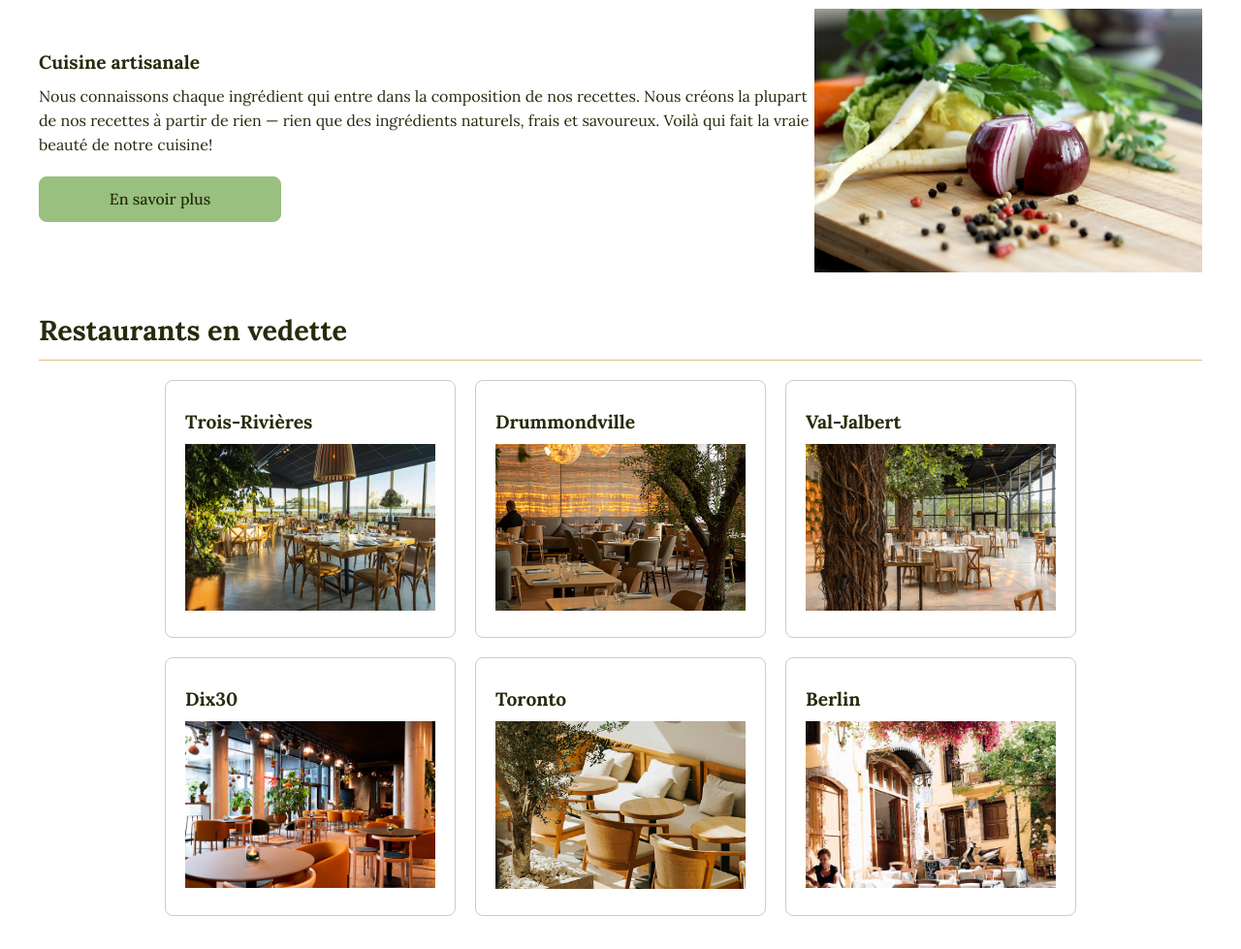
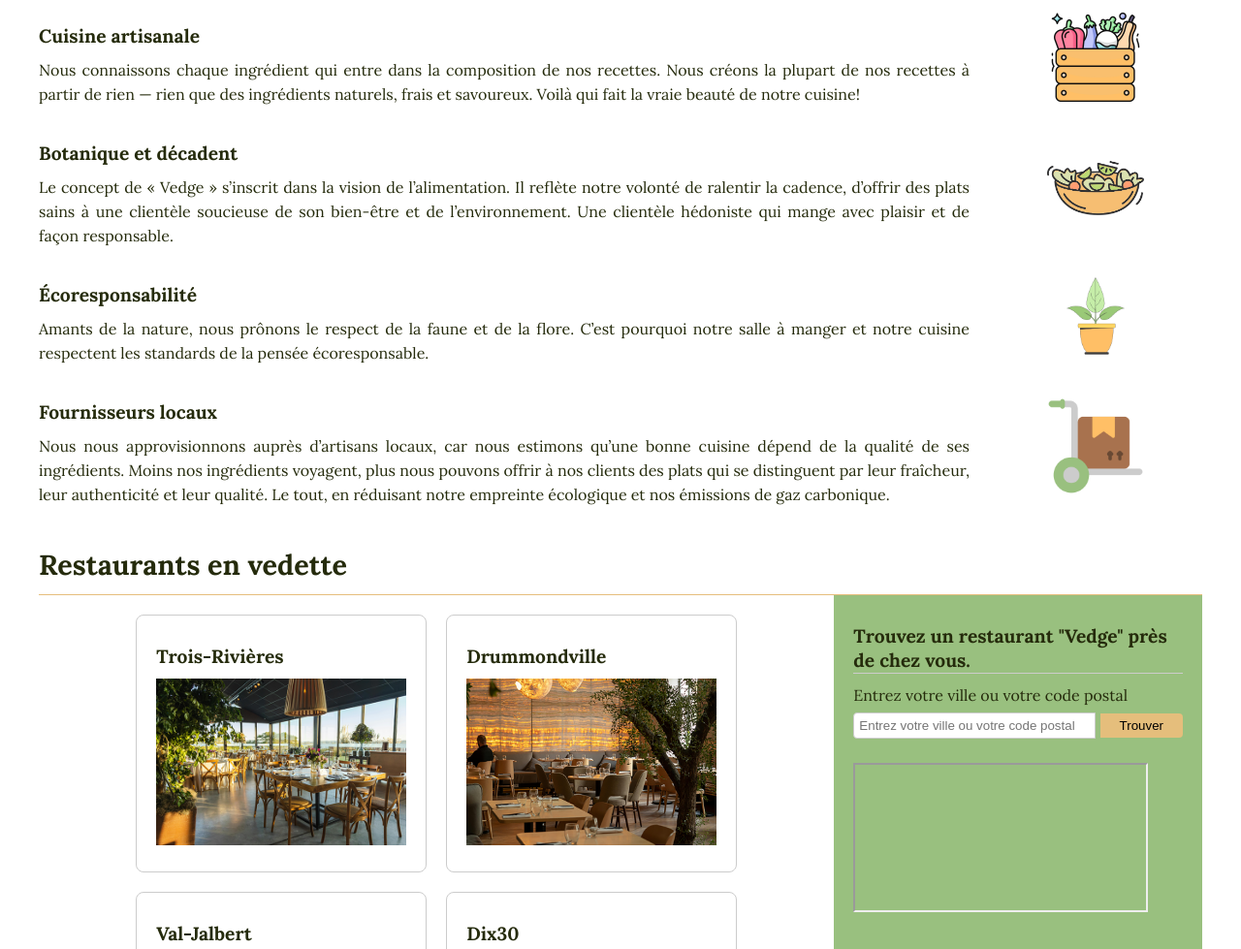
Before and after one commit to cambreau/Vedge, a plain HTML site: page notre-philosophie.html in a window 1280 px wide. Shown: the part 820-1799 px from the top of the page at 97% size. Drawn offline with Linux system fonts and the light colour scheme; grey boxes are pictures that could not be loaded.

Commit message:
Final pour validation

```diff
--- /dev/null
+++ b/assets/css/article-centre.css
@@ -0,0 +1,17 @@
+.article-centre-conteneur {
+  display: grid;
+  grid-template-columns: 4fr 1fr;
+  align-items: center; /*Valider */
+  justify-items: center; /*Valider */
+  margin-bottom: var(--rythme-base);
+  text-align: justify;
+}
+
+.article-centre-conteneur img {
+  width: 100px;
+  margin-left: var(--rythme-base);
+}
+
+.article-centre-conteneur p {
+  margin-top: var(--rythme-serre);
+}
--- a/assets/css/article-colonne.css
+++ b/assets/css/article-colonne.css
@@ -1,10 +1,3 @@
-.article-colonne-conteneur {
-  margin-bottom: var(--rythme-base);
-}
-.article-colonne-conteneur h2 {
-  margin-bottom: 0;
-}
-
 .article-colonne {
   display: grid;
   grid-template-columns: 2fr 1fr;
@@ -12,8 +5,7 @@
 
 .article-colonne-texte-contenu {
   text-align: justify;
-  margin: var(--rythme-base);
-  margin-left: 0;
+  margin: var(--rythme-base) var(--rythme-espace) 0 0;
 }
 
 .article-colonne-texte-contenu > * {
@@ -28,11 +20,13 @@
 }
 
 .article-colonne li img {
+  /* puce */
   width: 20px;
   margin-right: var(--rythme-tres-serre);
 }
+
 .article-colonne picture {
-  max-height: 450px;
+  max-height: 400px;
   overflow: hidden;
 }
 .article-colonne picture img {
@@ -41,22 +35,14 @@
   object-fit: cover;
 }
 
+.article-colonne .bouton-appelAction-conteneur {
+  margin-bottom: 0;
+  justify-content: start;
+}
+
 .article-colonne .bouton-appelAction {
   width: 250px;
-  margin: var(--rythme-base) var(--rythme-base);
 }
-
-.philosophie {
-  display: flex;
-  flex-direction: column;
-  justify-content: center;
-}
-
-.philosophie .bouton-appelAction {
-  margin-left : 0;
-}
-
-
 
 @media screen and (max-width: 1170px) {
   .article-colonne {
--- a/assets/css/general.css
+++ b/assets/css/general.css
@@ -6,6 +6,7 @@
 @import url("conteneur-carte.css");
 @import url("restaurants-plan.css");
 @import url("article-colonne.css");
+@import url("article-centre.css");
 @import url("avis-clients.css");
 @import url("gallerie-photo.css");
 @import url("bas-page.css");
--- a/notre-philosophie.html
+++ b/notre-philosophie.html
@@ -21,7 +21,7 @@
       rel="stylesheet"
     />
     <link rel="stylesheet" href="assets/css/general.css" />
-    <title>Vedge : Restaurant Végane</title>
+    <title>Notre philosophie: Restaurant Végane</title>
   </head>
   <body>
     <!-- navigation =================================================================================================-->
@@ -79,37 +79,88 @@
       </nav>
     </header>
     <main>
+      <!-- section 1 : Accueil philosophie =================================================================-->
       <section class="fond-image fond-image-centre" id="fond-image-philosophie">
         <div class="boite">
           <header>
             <h2>Bon au goût, bon pour la nature.</h2>
           </header>
         </div>
-        <a class="bouton-appelAction secondaire" href="#">Lisez le manifeste Vedge</a>
+        <a class="bouton-appelAction secondaire" href="#"
+          >Lisez le manifeste Vedge</a
+        >
       </section>
-
-      <section>
+      <!-- section 2 : Notre Philosophie =================================================================-->
+      <section class="article-colonne-conteneur">
         <header>
           <h2>Notre philosophie</h2>
         </header>
-        <div class="article-colonne">
-            <section class="philosophie">
+        <div class="article-centre-conteneur">
+          <section>
             <header>
               <h3>Cuisine artisanale</h3>
             </header>
             <p>
-                Nous connaissons chaque ingrédient qui entre dans la composition de nos recettes. Nous créons la plupart de nos recettes à partir de rien — rien que des ingrédients naturels, frais et savoureux. Voilà qui fait la vraie beauté de notre cuisine!
+              Nous connaissons chaque ingrédient qui entre dans la composition
+              de nos recettes. Nous créons la plupart de nos recettes à partir
+              de rien — rien que des ingrédients naturels, frais et savoureux.
+              Voilà qui fait la vraie beauté de notre cuisine!
             </p>
-              <a class="bouton-appelAction secondaire">En savoir plus</a>
           </section>
-          <picture><img src="./assets/image/cuisine-artisanale.jpg" /></picture>
+          <picture><img src="./assets/image/cuisine-artisanale.png" /></picture>
+        </div>
+        <div class="article-centre-conteneur">
+          <section>
+            <header>
+              <h3>Botanique et décadent</h3>
+            </header>
+            <p>
+              Le concept de « Vedge » s’inscrit dans la vision de
+              l’alimentation. Il reflète notre volonté de ralentir la cadence,
+              d’offrir des plats sains à une clientèle soucieuse de son
+              bien-être et de l’environnement. Une clientèle hédoniste qui mange
+              avec plaisir et de façon responsable.
+            </p>
+          </section>
+          <picture><img src="./assets/image/botanique.png" /></picture>
+        </div>
+        <div class="article-centre-conteneur">
+          <section>
+            <header>
+              <h3>Écoresponsabilité</h3>
+            </header>
+            <p>
+              Amants de la nature, nous prônons le respect de la faune et de la
+              flore. C’est pourquoi notre salle à manger et notre cuisine
+              respectent les standards de la pensée écoresponsable.
+            </p>
+          </section>
+          <picture><img src="./assets/image/ecoresponsabilite.png" /></picture>
+        </div>
+        <div class="article-centre-conteneur">
+          <section>
+            <header>
+              <h3>Fournisseurs locaux</h3>
+            </header>
+            <p>
+              Nous nous approvisionnons auprès d’artisans locaux, car nous
+              estimons qu’une bonne cuisine dépend de la qualité de ses
+              ingrédients. Moins nos ingrédients voyagent, plus nous pouvons
+              offrir à nos clients des plats qui se distinguent par leur
+              fraîcheur, leur authenticité et leur qualité. Le tout, en
+              réduisant notre empreinte écologique et nos émissions de gaz
+              carbonique.
+            </p>
+          </section>
+          <picture><img src="./assets/image/fournisseur.png" /></picture>
         </div>
       </section>
-
+      <!-- section 3 : Restaurant vedette =================================================================-->
       <section class="restaurants-plan">
         <header>
           <h2>Restaurants en vedette</h2>
         </header>
+        <div class="restaurant-plan-conteneur">
           <div class="conteneur-carte">
             <section class="carte-simple">
               <h3>Trois-Rivières</h3>
@@ -164,6 +215,34 @@
                   alt="Restaurant Vedge à Berlin"
                 />
               </a>
+            </section>
+          </div>
+          <section class="plan">
+            <header>
+              <h3>Trouvez un restaurant "Vedge" près de chez vous.</h3>
+            </header>
+            <form class="recherche" method="get">
+              <label for="trouver"
+                >Entrez votre ville ou votre code postal</label
+              >
+              <div class="recherche-barre">
+                <input
+                  name="trouver"
+                  type="text"
+                  id="trouver"
+                  placeholder="Entrez votre ville ou votre code postal"
+                />
+                <button type="submit">Trouver</button>
+              </div>
+            </form>
+            <!-- Iframe pour Google plans -->
+            <figure class="conteneur-plan">
+              <iframe
+                src="https://www.google.com/maps/embed?pb=!1m18!1m12!1m3!1d223469.45138822172!2d-73.9723771579288!3d45.55825567122121!2m3!1f0!2f0!3f0!3m2!1i1024!2i768!4f13.1!3m3!1m2!1s0x4cc91a43a352df5b%3A0x69b2b7fb6c020d9e!2sMontr%C3%A9al%2C%20QC!5e0!3m2!1sfr!2sca!4v1700000000000"
+                title="Carte interactive de Montréal"
+              >
+              </iframe>
+            </figure>
           </section>
         </div>
       </section>
```
Also changed, not shown: franchise-valJalbert.html (+25 -7 lines), assets/image/botanique.png (added), assets/image/cuisine-artisanale.png (added), assets/image/ecoresponsabilite.png (added), assets/image/exotic-plant.svg (deleted), assets/image/fournisseur.png (added), 1 other file. Lines whose indentation alone changed are shown as unchanged.
